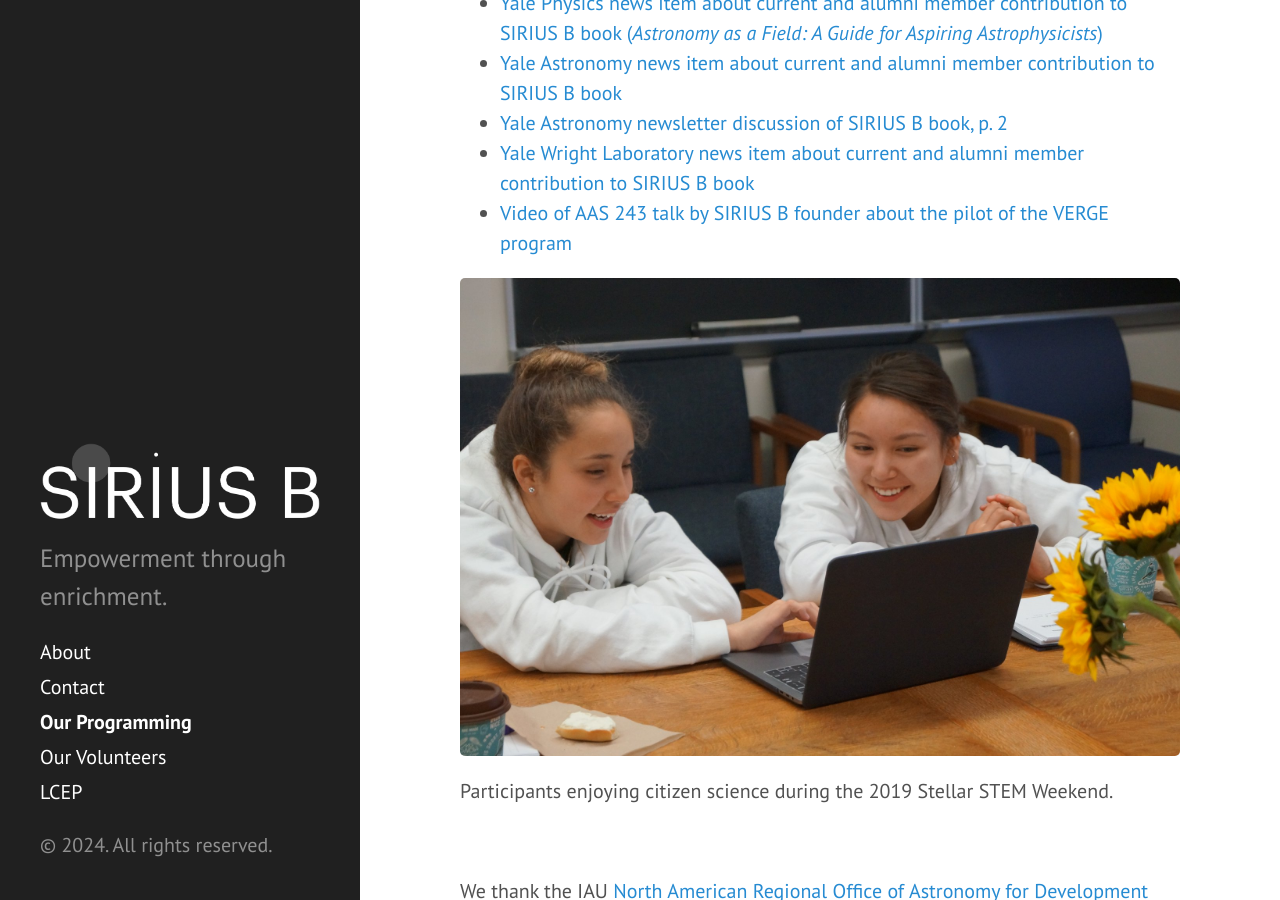
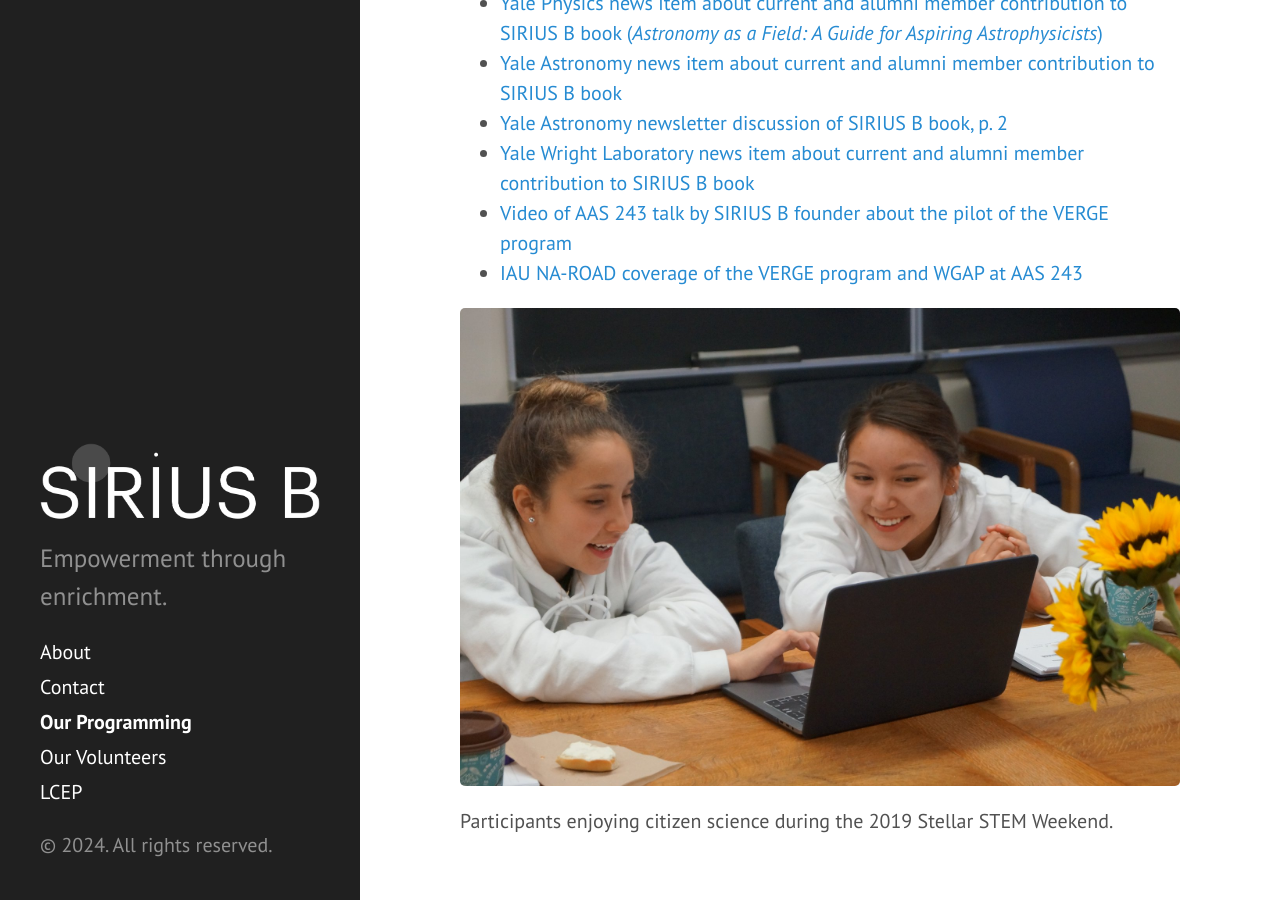
Before and after one commit to siriusb-org/siriusb-org.github.io, a Jekyll site: the page built from programming.md, in a window 1280 px wide and 900 px high, scrolled down 2115 px. Built offline with Jekyll 4.4.1, drawn with Linux system fonts in a browser that asks for light colours.

Commit message:
add wgap at aas news

```diff
--- a/programming.md
+++ b/programming.md
@@ -41,6 +41,7 @@ Media:
 - [Yale Astronomy newsletter discussion of SIRIUS B book, p. 2](https://astronomy.yale.edu/sites/default/files/files/Astronomy%20Newsletter%20Winter%202023.pdf){:target="_blank"}
 - [Yale Wright Laboratory news item about current and alumni member contribution to SIRIUS B book](https://wlab.yale.edu/news/yale-astronomy-and-physics-members-contribute-guide-aspiring-astrophysicists){:target="_blank"}
 - [Video of AAS 243 talk by SIRIUS B founder about the pilot of the VERGE program](https://youtu.be/Lrq_c1HALP8){:target="_blank"}
+- [IAU NA-ROAD coverage of the VERGE program and WGAP at AAS 243](https://naroad.astro4dev.org/2024/02/11/the-women-and-girls-in-astronomy-program-makes-strides-at-the-243rd-american-astronomical-society-meeting/){:target="_blank"}
 
 ![Participants enjoying citizen science during Stellar STEM Weekend]({{ "March2019_ssw.jpg" | relative_url }})
 Participants enjoying citizen science during the 2019 Stellar STEM Weekend.
```
